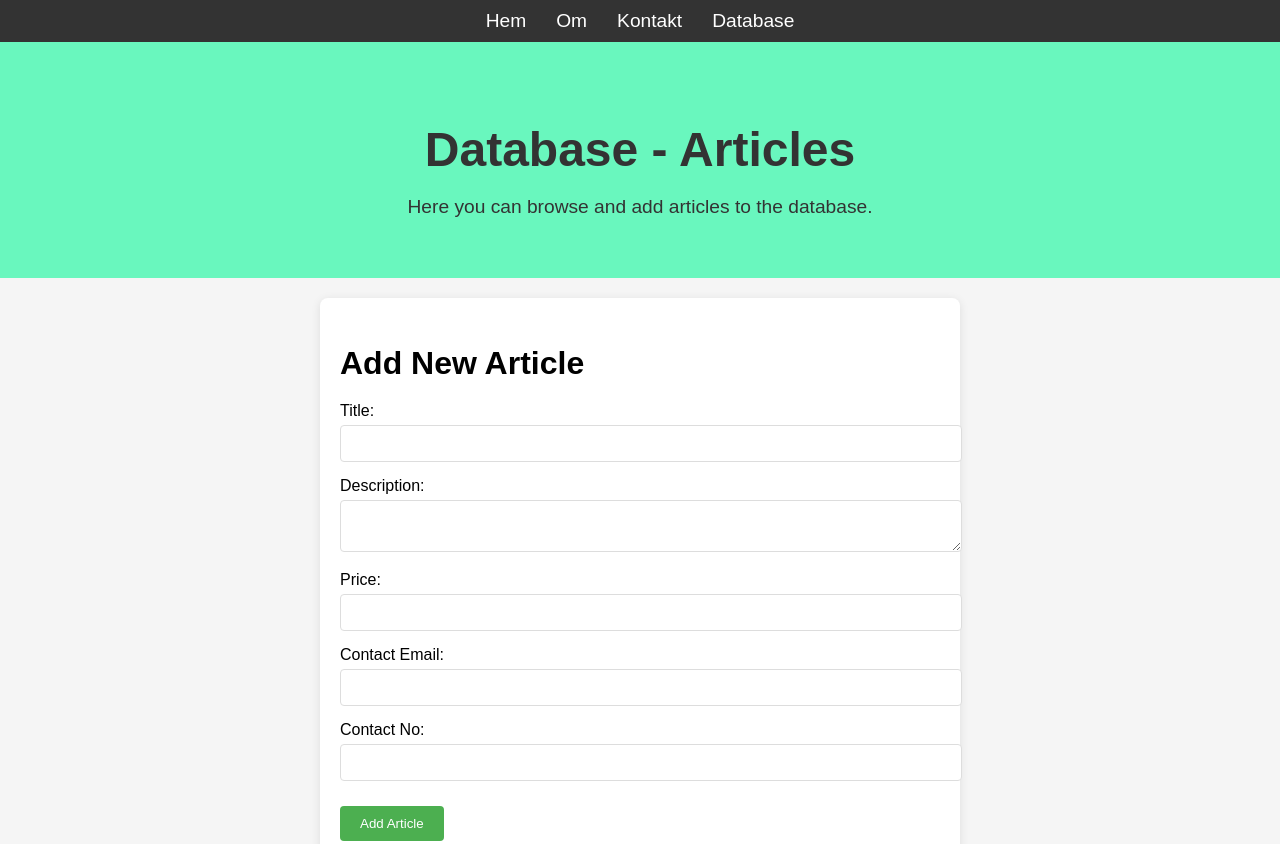
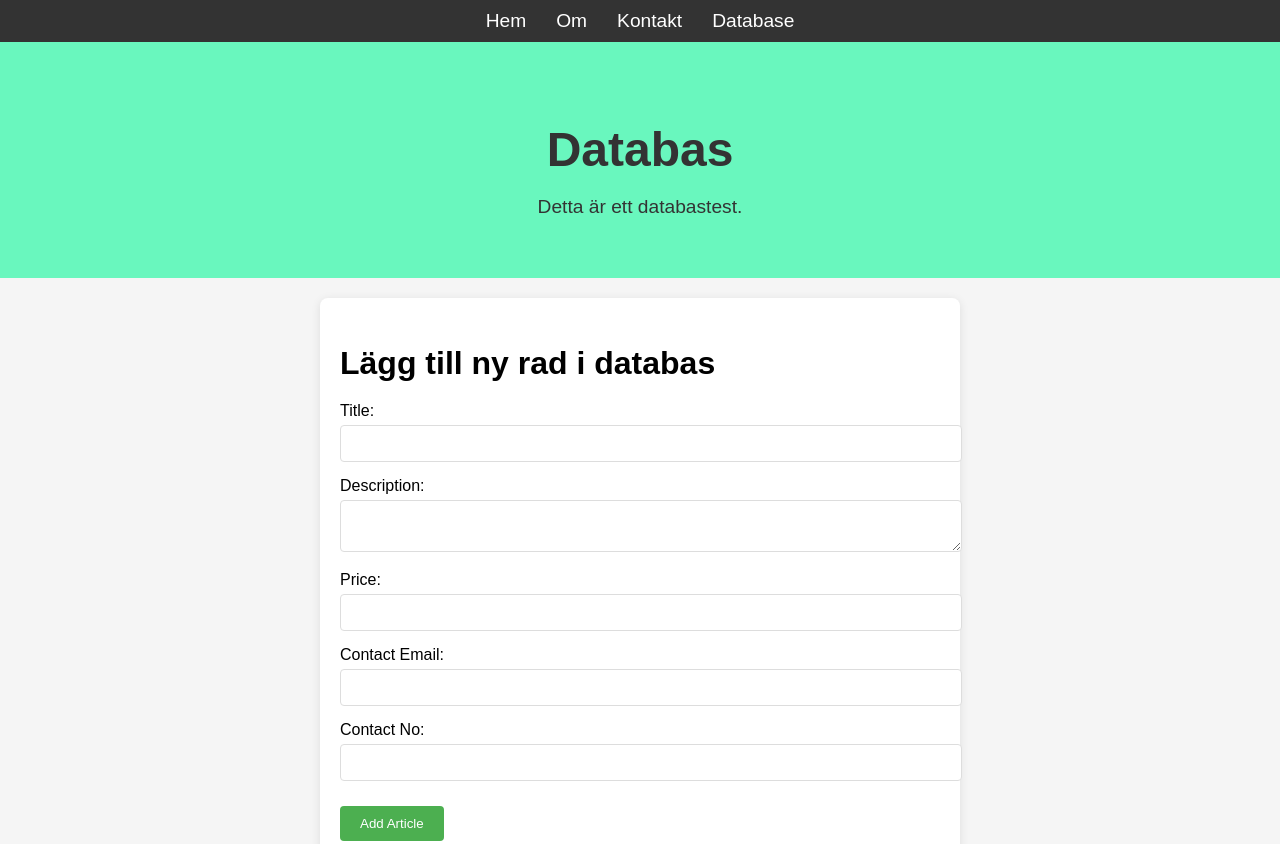
Before and after one commit to Jannedahl1/jannedahl.se, a plain HTML site: page database.html in a window 1280 px wide. Shown: the top 844 px of the page. Drawn offline with Linux system fonts and the light colour scheme; no server answers.

Commit message:
Update database.html
Försvenskat

```diff
--- a/database.html
+++ b/database.html
@@ -21,13 +21,13 @@
 
     <section id="hero">
         <div class="hero-content">
-            <h1>Database - Articles</h1>
-            <p>Here you can browse and add articles to the database.</p>
+            <h1>Databas</h1>
+            <p>Detta är ett databastest.</p>
         </div>
     </section>
 
     <section id="add-article">
-        <h2>Add New Article</h2>
+        <h2>Lägg till ny rad i databas</h2>
         <form id="addArticleForm">
             <label for="title">Title:</label>
             <input type="text" id="title" required><br>
```
